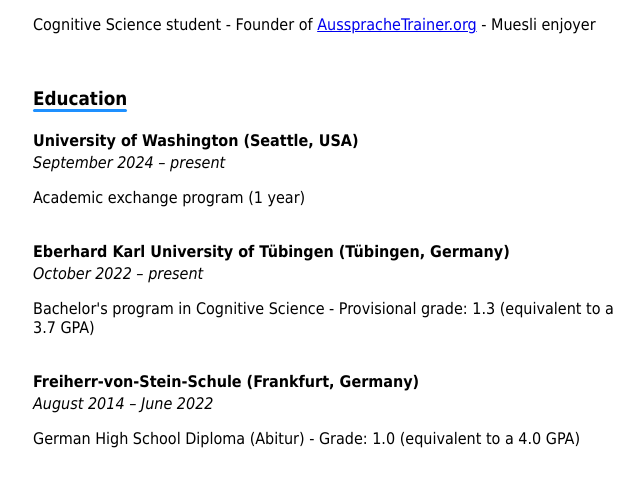
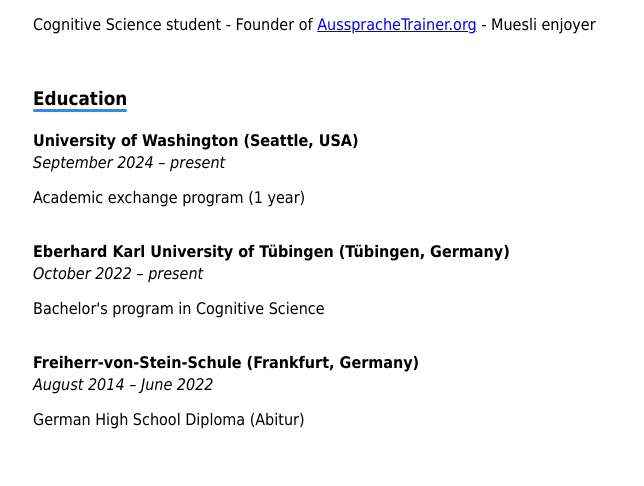
Before and after one commit to dakopen/dakopen.github.io, a plain HTML site: page index.html in a window 1280 px wide. Shown: the part 108-594 px from the top of the page, without its empty margins (307-951 px from the left). Drawn offline with Linux system fonts and the light colour scheme.

Commit message:
remove grades

```diff
--- a/index.html
+++ b/index.html
@@ -22,12 +22,12 @@
             <br>
             <div>
                 <h4 class="subsubtitle">Eberhard Karl University of Tübingen (Tübingen, Germany)</h4><p class="sameline">October 2022 &ndash; present</p>
-                <p>Bachelor's program in Cognitive Science &dash; Provisional grade: 1.3 (equivalent to a 3.7 GPA)</p>
+                <p>Bachelor's program in Cognitive Science</p>
             </div>
             <br>
             <div>
                 <h4 class="subsubtitle">Freiherr-von-Stein-Schule (Frankfurt, Germany)</h4><p class="sameline">August 2014 &ndash; June 2022</p>
-                <p>German High School Diploma (Abitur) &dash; Grade: 1.0 (equivalent to a 4.0 GPA)</p>
+                <p>German High School Diploma (Abitur)</p>
             </div>
         </div>
     </div>
```
